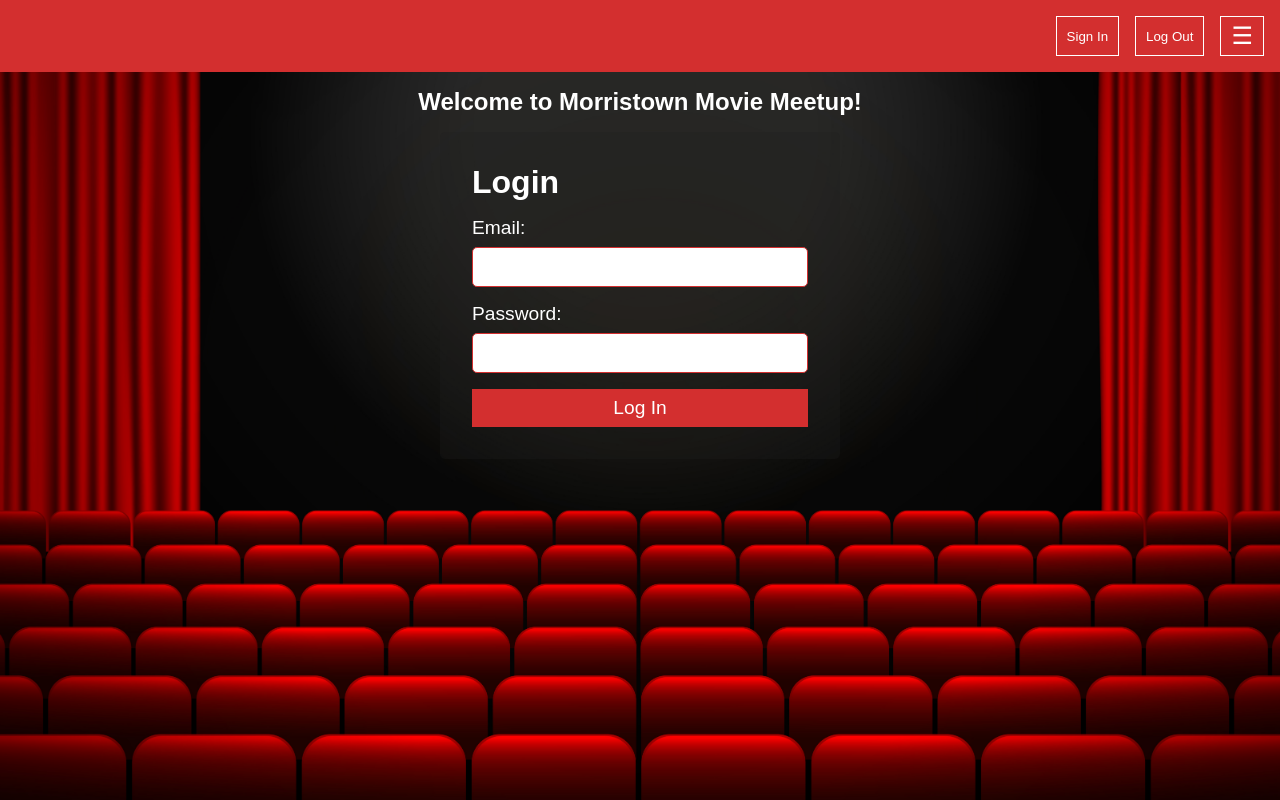
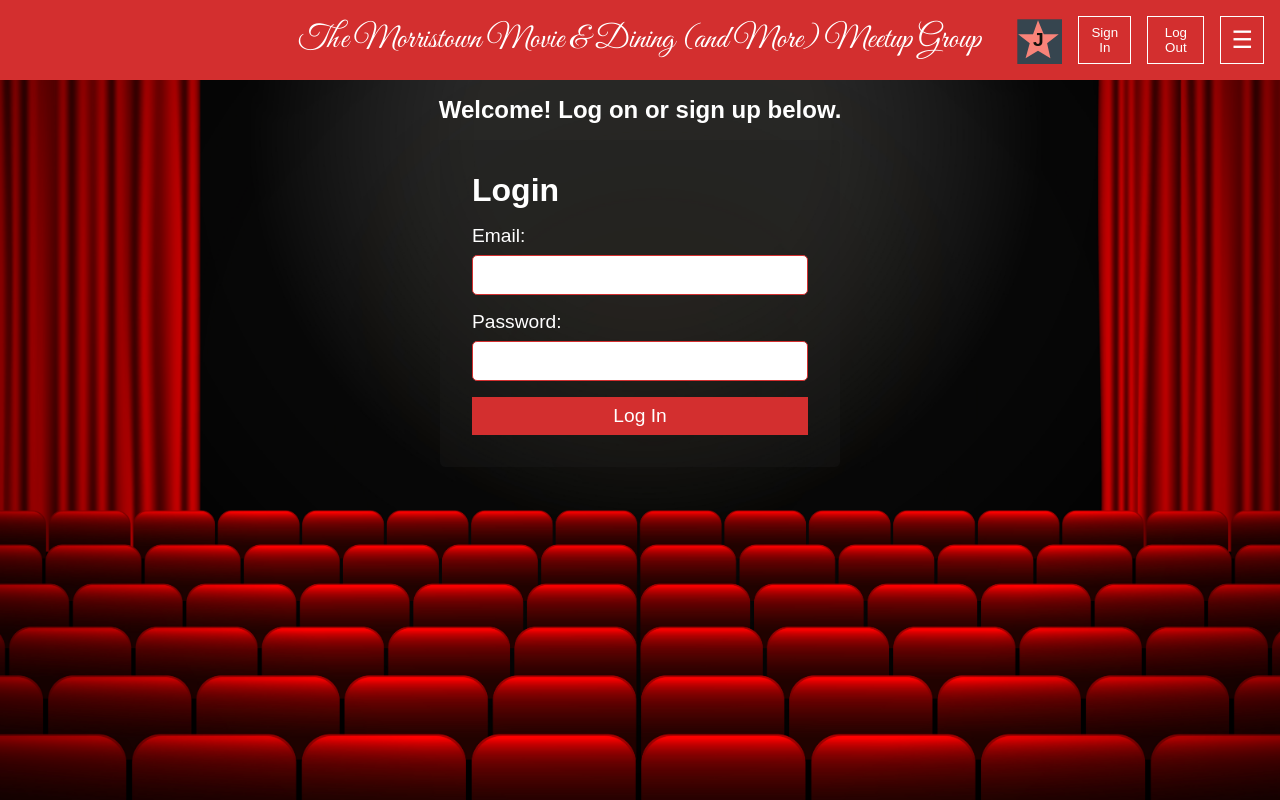
Before and after one commit to jlangweil/MorristownMovies, a React (Create React App) app: page / in a window 1280 px wide. Built offline with nearby package versions, Linux system fonts and the light colour scheme.

Commit message:
added banner and user profile icon

```diff
--- a/package.json
+++ b/package.json
@@ -8,6 +8,7 @@
     "@testing-library/user-event": "^13.5.0",
     "react": "^18.2.0",
     "react-dom": "^18.2.0",
+    "react-icons": "^4.8.0",
     "react-scripts": "5.0.1",
     "web-vitals": "^2.1.4"
   },
--- a/public/index.html
+++ b/public/index.html
@@ -10,6 +10,10 @@
       content="Web site created using create-react-app"
     />
     <link rel="apple-touch-icon" href="%PUBLIC_URL%/logo192.png" />
+    <link rel="stylesheet" href="https://fonts.googleapis.com/css?family=Great+Vibes&display=swap" />
+    <!-- ... -->
+  </head>
+  <body>
     <!--
       manifest.json provides metadata used when your web app is installed on a
       user's mobile device or desktop. See https://developers.google.com/web/fundamentals/web-app-manifest/
--- a/src/App.css
+++ b/src/App.css
@@ -19,11 +19,24 @@ body {
 }
 
 .App-header {
-  display: flex;
-  justify-content: space-between;
+  display: grid;
+  grid-template-columns: 1fr 3fr 1fr;
   align-items: center;
   background-color: #d32f2f;
   padding: 1rem;
+}
+
+.centered-div {
+  grid-column: 2;
+  display: flex;
+  justify-content: center;
+}
+
+.right-justified-divs {
+  grid-column: 3;
+  display: flex;
+  justify-content: flex-end;
+  gap: 1rem;
 }
 
 .App-header h1 {
@@ -213,3 +226,12 @@ article p {
   color: #fff;
   border: none
 }
+
+.banner-text {
+  font-family: 'Great Vibes', cursive;
+  font-size: 2rem;
+  font-weight: normal;
+  color: #ffdbb4;
+  text-align: center;
+  margin: 0;
+}
--- a/src/App.js
+++ b/src/App.js
@@ -1,5 +1,7 @@
 import React, { useState } from 'react';
+import { FaHome } from 'react-icons/fa';
 import './App.css';
+import UserProfileIcon from './components/UserProfile/UserProfileIcon';
 
 function App() {
   const [menuOpen, setMenuOpen] = useState(false);
@@ -17,17 +19,24 @@ function App() {
   return (
     <div className="App">
       <header className="App-header">
-        <h1></h1>
-         <div className="auth-buttons">
+        <div className="centered-div">
+           <h1 className="banner-text">The Morristown Movie & Dining (and More) Meetup Group</h1>
+        </div>
+        <div className="right-justified-divs">
+          <div className="auth-buttons">
+          <div>
+            <UserProfileIcon initial="J" />
+          </div>
           <button>Sign In</button>
           <button>Log Out</button>
           <button className="hamburger" onClick={toggleMenu}>
             &#9776;
           </button>
+          </div>
         </div>
       </header>
       <nav className={`nav-links ${menuOpen ? 'show' : ''}`}>
-        <a href="#home" onClick={() => handleMenuClick('home')}>Home</a>
+        <a href="#home" onClick={() => handleMenuClick('home')}><FaHome />&nbsp;&nbsp;Home</a>
         <a href="#events" onClick={() => handleMenuClick('events')}>Events</a>
         <a href="#forum" onClick={() => handleMenuClick('forum')}>Forum</a>
         <a href="#blog" onClick={() => handleMenuClick('blog')}>Blog</a>
@@ -35,7 +44,7 @@ function App() {
       <main>
         {activeSection === 'home' && (
           <section id="home" className="login-section">
-          <h2>Welcome to Morristown Movie Meetup!</h2>
+          <h2>Welcome!  Log on or sign up below.</h2>
           <div className="login-box">
             <h3>Login</h3>
             <form>
--- /dev/null
+++ b/src/components/UserProfile/UserProfileIcon.css
@@ -0,0 +1,45 @@
+/* UserProfileIcon.module.css */
+
+.iconContainer {
+    display: flex;
+    align-items: center;
+    justify-content: center;
+    width: 70px;
+    height: 70px;
+    border-radius: 40%;
+    background-color: #4B9CD3; /* A shade of blue that goes well with a red background */
+    color: #FFFFFF; /* White text color */
+    font-size: 48px;
+    font-weight: bold;
+  }
+
+  .star-container {
+    position: relative;
+    width: 3rem;
+    height: 3rem;
+  }
+
+  .star {
+    width: 100%;
+    height: 100%;
+  }
+
+  .star-bg {
+    fill: #36454f;
+  }
+
+  .star-brass {
+    fill: #f88379;
+  }
+
+  .initial {
+    position: absolute;
+    top: 50%;
+    left: 50%;
+    transform: translate(-50%, -50%);
+    font-family: Arial, sans-serif;
+    font-size: 1.2rem;
+    font-weight: bold;
+    color: #13110c;
+    text-align: center;
+  }
--- /dev/null
+++ b/src/components/UserProfile/UserProfileIcon.js
@@ -0,0 +1,18 @@
+// UserProfileIcon.js
+
+import React from 'react';
+import styles from './UserProfileIcon.css';
+
+const UserProfileIcon = ({ initial }) => {
+  return (
+    <div className="star-container">
+      <svg className="star" viewBox="-4 -4 58 58">
+        <rect className="star-bg" width="100%" height="100%" />
+        <polygon className="star-brass" points="25,1 32,18 50,18 36,29 40,47 25,38 10,47 15,29 1,18 19,18" />
+      </svg>
+      <span className="initial">{initial.toUpperCase()}</span>
+    </div>
+  );
+};
+
+export default UserProfileIcon;
```
Also changed, not shown: 1 other file (tests, documents, lock files or other folders).
